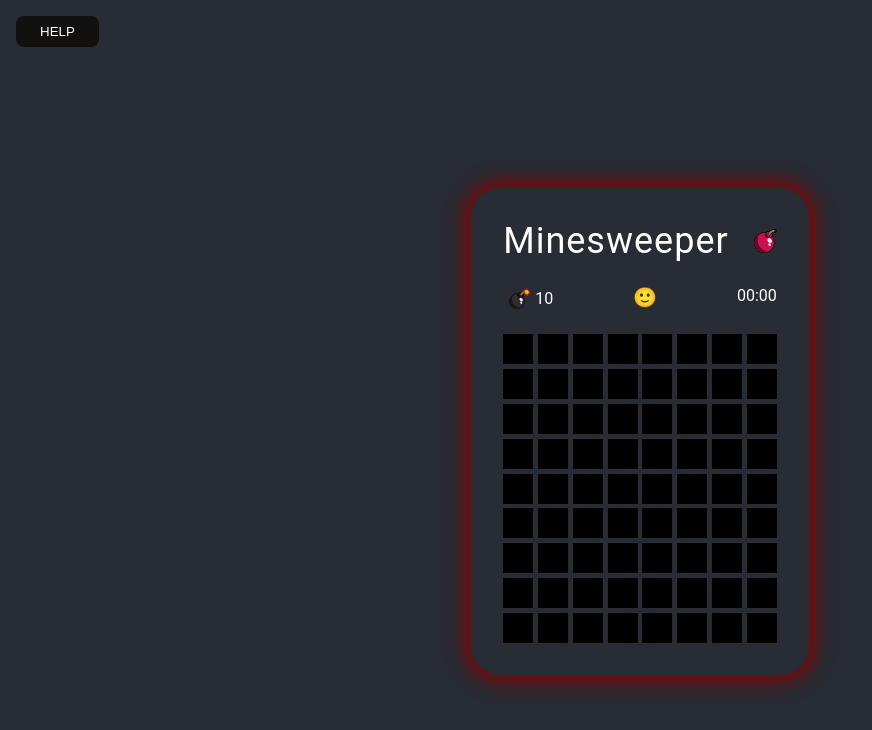
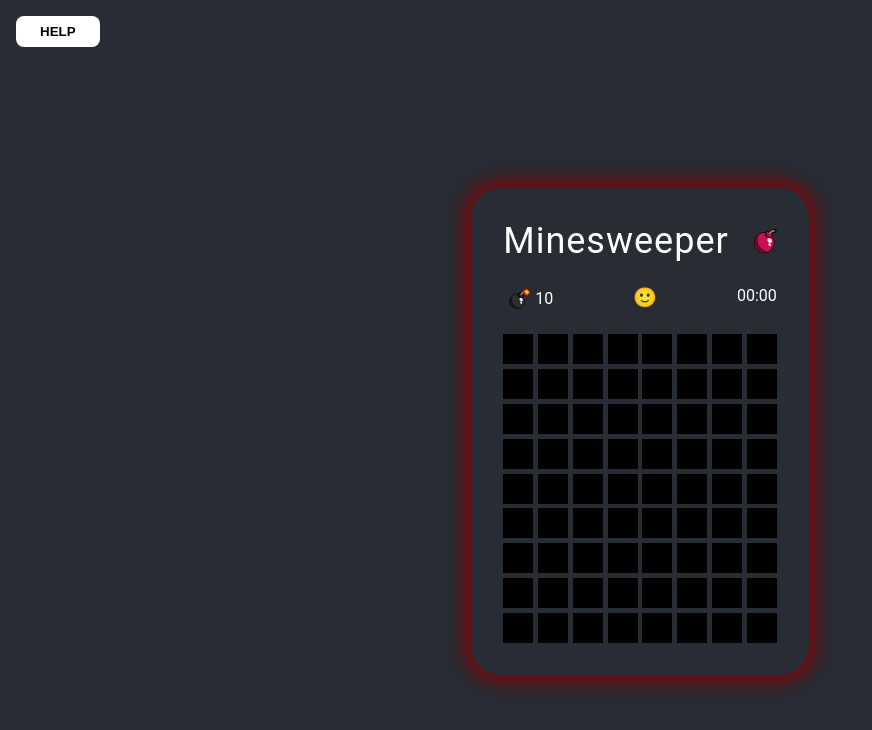
Before and after one commit to mbart13/Minesweeper, a React (Create React App) app: page /game in a window 1280 px wide. In both pictures the pointer is over the button "HELP". Shown: the top 730 px of the page, without its empty margins (0-872 px from the left). Built offline with nearby package versions, Linux system fonts and the light colour scheme.

Commit message:
fix focus on btn

```diff
--- a/src/index.css
+++ b/src/index.css
@@ -1,6 +1,6 @@
 :root {
   --clr-bg: #282c34;
-  --clr-red: #58141D;
+  --clr-red: darkred;
   --box-shadow: 0 0 1.25rem .3125rem darkred;
 }
 
@@ -81,11 +81,17 @@ body::after{
 .show-help {
   background: black;
   color: #fff;
+  font-weight: bold;
+}
+
+.show-help:hover,
+.show-help:focus {
+  background: #fff;
+  color: black;
 }
 
 .show-help:hover {
   cursor: pointer;
-  background: rgb(19, 16, 16);
 }
 
 .show-help:focus {
```
